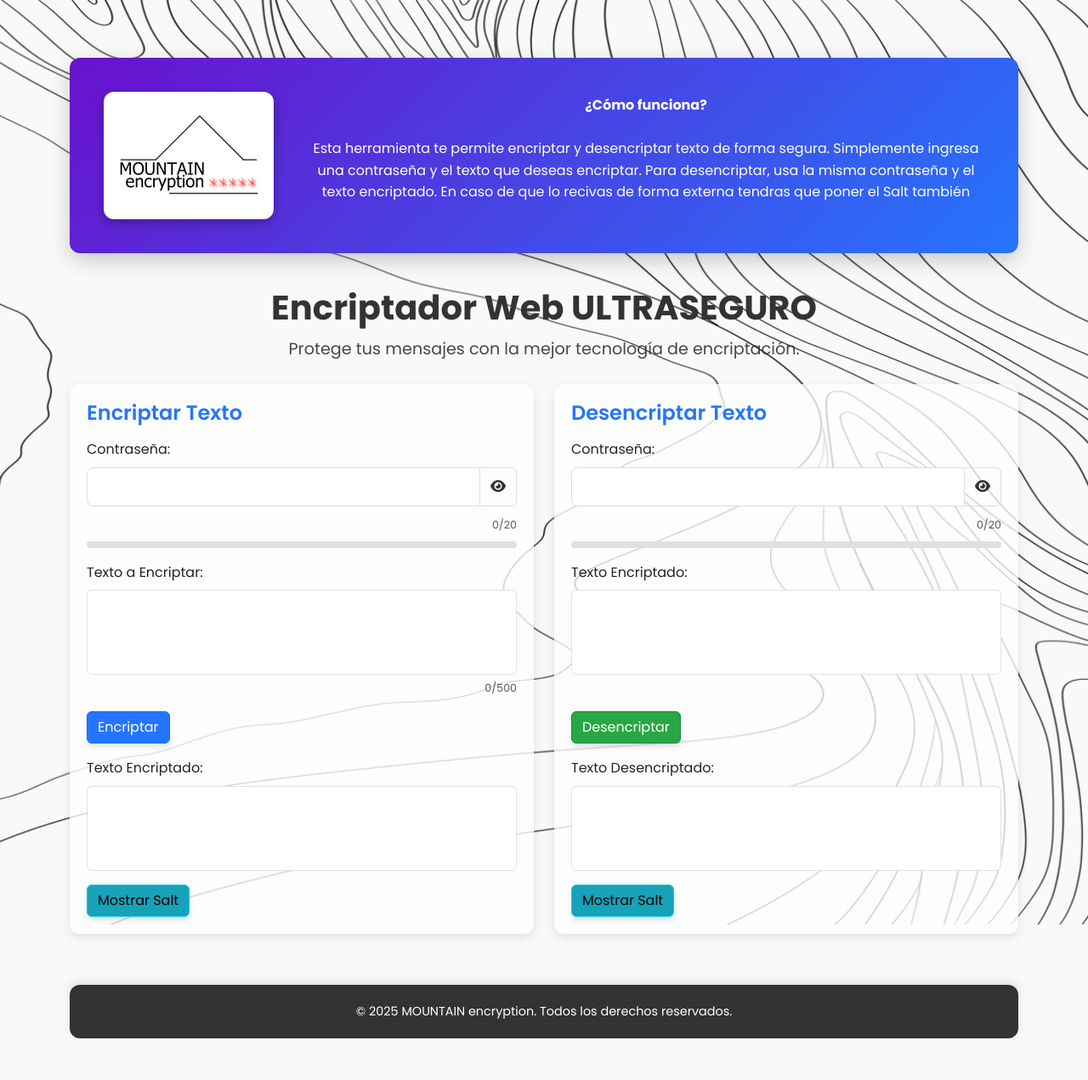
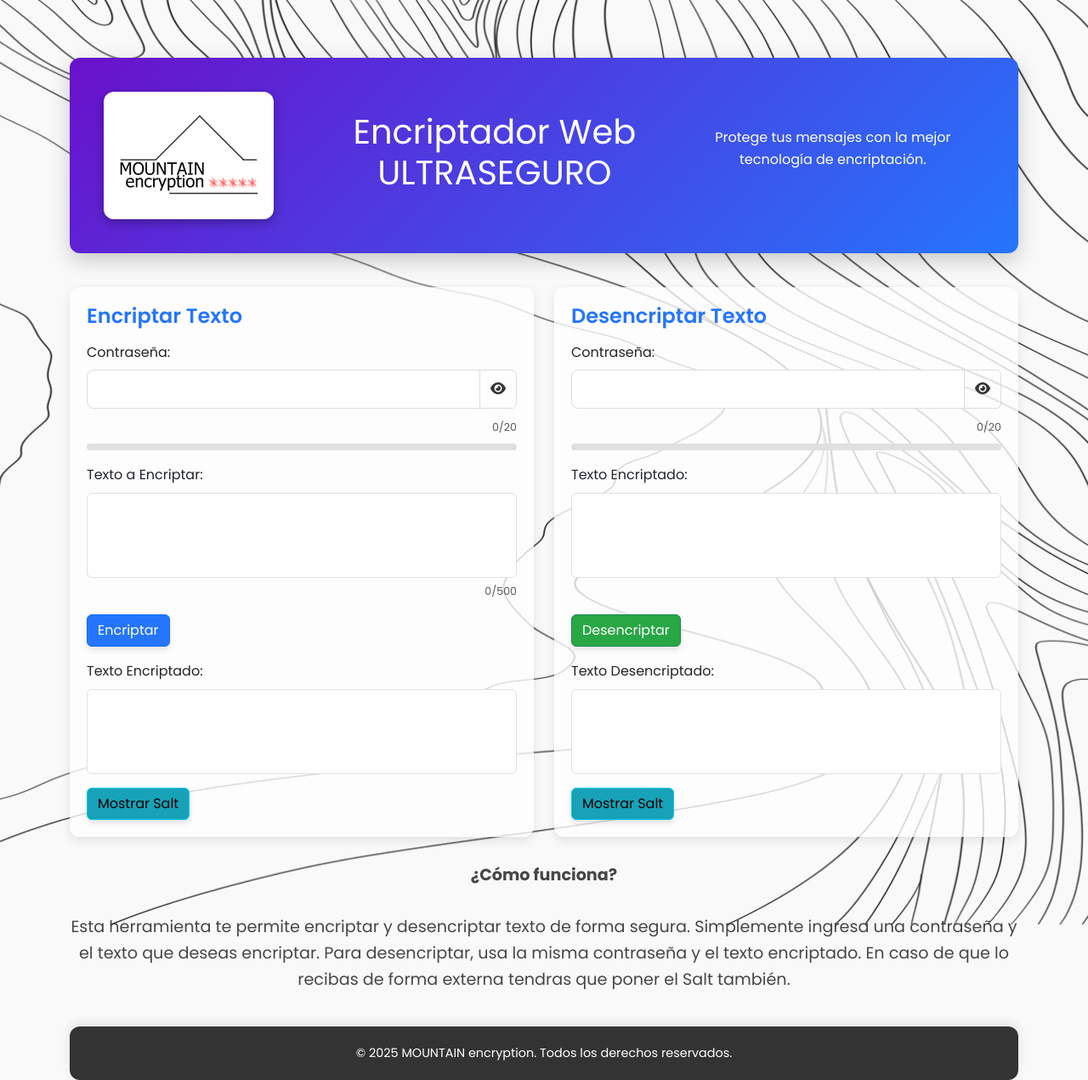
Before and after one commit to 3XADesign/LP2025_CW, a Flask app: page / in a window 1280 px wide. Shown: the whole page at 85% size. Before the commit the page ends 1222 px from the top, so only its background shows below. Run offline with Flask 3, Linux system fonts and the light colour scheme.

Commit message:
Fixed title
He arreglado el texto de como funciona y cambiado su posicion

```diff
--- a/templates/index.html
+++ b/templates/index.html
@@ -18,13 +18,10 @@
     <header>
         <div class="hero">
             <img src="{{ url_for('static', filename='img/logo.jpg') }}" alt="Logo de Cifrado" class="logo" width="100px"> <!--Imagen de portada-->
-            <p style="text-align: center;"><strong>¿Cómo funciona? </strong><br><br> Esta herramienta te permite encriptar y desencriptar texto de forma segura. Simplemente ingresa una contraseña y el texto que deseas encriptar. Para desencriptar, usa la misma contraseña y el texto encriptado. En caso de que lo recivas de forma externa tendras que poner el Salt también</p>
+            <h1 style="text-align: center;">Encriptador Web ULTRASEGURO</h1>
+            <p style="text-align: center;">Protege tus mensajes con la mejor tecnología de encriptación.</p><br>
         </div>
     </header>
-    <div class="hero-text" style="text-align: center;">
-        <h1>Encriptador Web ULTRASEGURO</h1>
-        <p>Protege tus mensajes con la mejor tecnología de encriptación.</p><br>
-    </div>
     <div class="row">
         <!-- Sección izquierda: Encriptar -->
         <div class="col-md-6">
@@ -118,6 +115,10 @@
         </div>
     </div>
 
+    <div class="hero-text" style="text-align: center;">
+        <p style="text-align: center;"><strong>¿Cómo funciona? </strong><br><br> Esta herramienta te permite encriptar y desencriptar texto de forma segura. Simplemente ingresa una contraseña y el texto que deseas encriptar. Para desencriptar, usa la misma contraseña y el texto encriptado. En caso de que lo recibas de forma externa tendras que poner el Salt también.</p>
+    </div>
+
     <!-- Footer -->
     <footer>
         <div class="footer">
```
